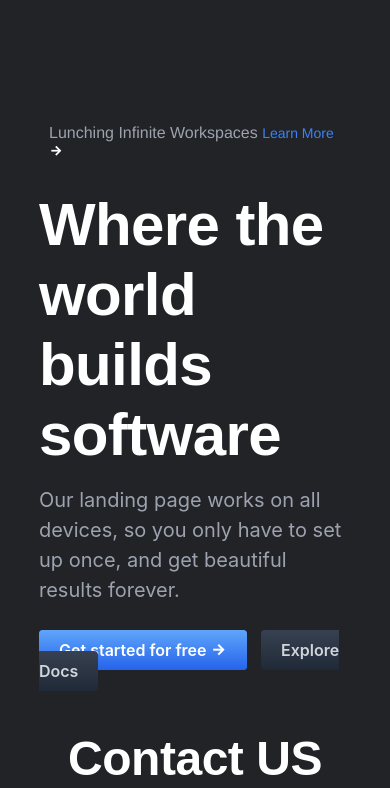
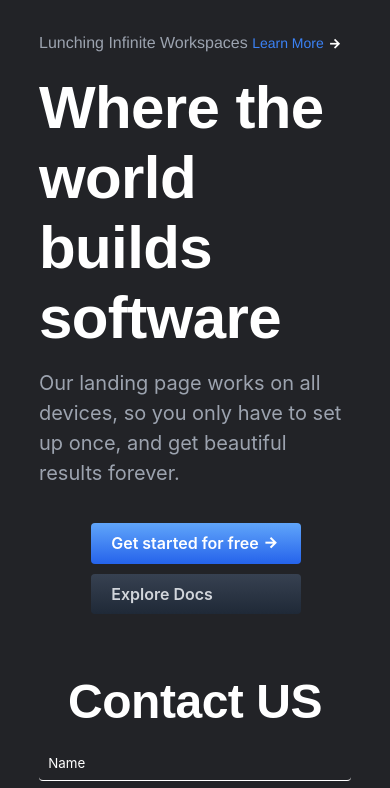
Before and after one commit to Youssefidry/Joseph-Lee.io, a plain HTML site: page index.html in a window 390 px wide. Shown: the part 56-844 px from the top of the page. Drawn offline with nearby package versions, Linux system fonts and the light colour scheme.

Commit message:
Add files via upload

```diff
--- a/style.css
+++ b/style.css
@@ -313,6 +313,27 @@ form {
         width: 100%;
     }
 }
-
+@media (max-width: 800px){
+    .up-learn-more {
+        padding: 0px;
+    }
+    h1.left-h1-main {
+        font-size: 3.25rem;
+    }
+    .left-btn-main {
+        display: grid;
+        justify-content: space-around;
+    }
+    a.btn-start {
+        width: 82%;
+    }
+    a.btn-explore{
+        margin: 10px 0;
+        width: 82%;
+    }
+    .main-top {
+        margin: 0;
+    }
+}
 
 /* --- END RESPONSIVE PAGE --- */
```
